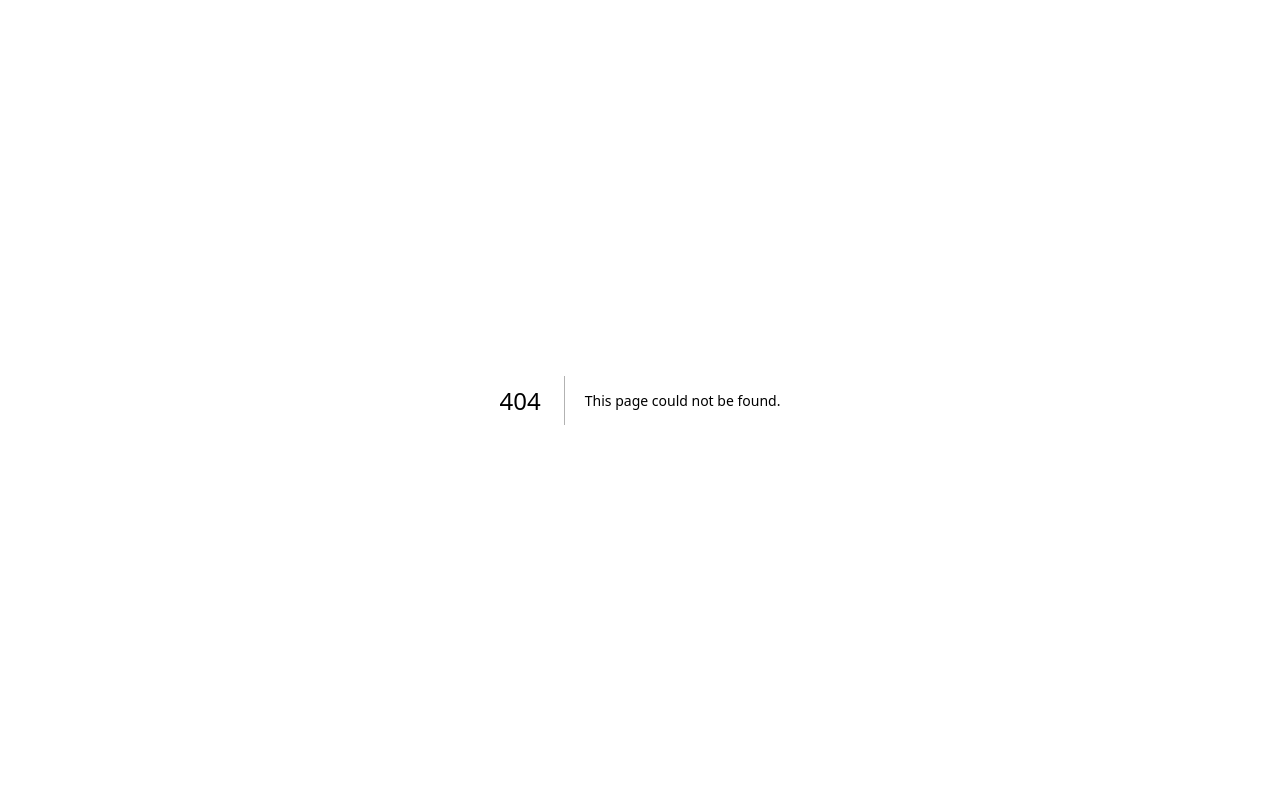
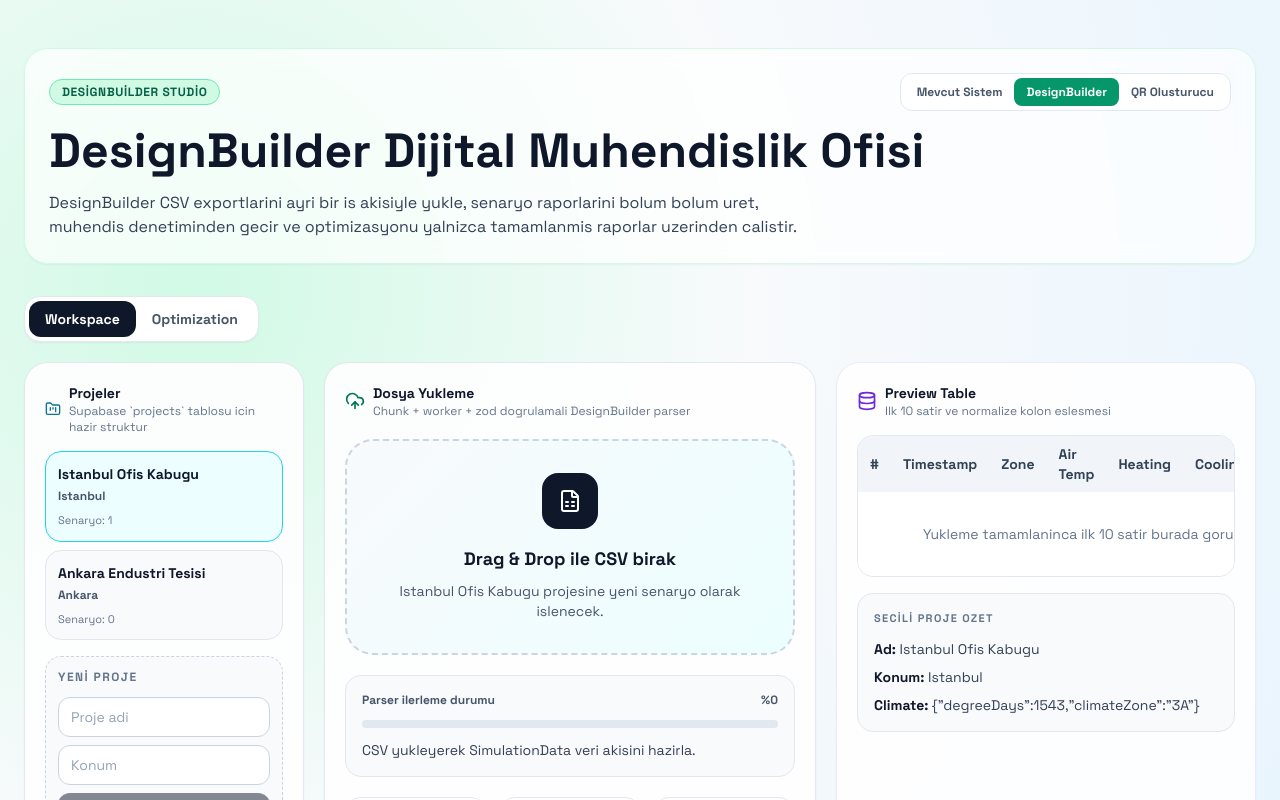
Before and after one commit to cilardasemih-collab/ardasemihcil, a Next.js app: page /designbuilder in a window 1280 px wide. Before the commit this address had no page. Shown: the top 800 px of the page. Built offline with nearby package versions, Linux system fonts and the light colour scheme.

Commit message:
Separate DesignBuilder workspace page

```diff
--- a/next.config.ts
+++ b/next.config.ts
@@ -3,6 +3,16 @@
 const nextConfig: NextConfig = {
 	async redirects() {
 		return [
+			{
+				source: "/desingbuilder",
+				destination: "/designbuilder",
+				permanent: false,
+			},
+			{
+				source: "/design-builder",
+				destination: "/designbuilder",
+				permanent: false,
+			},
 			{
 				source: "/qr",
 				destination: "/qr-olusturucu",
--- /dev/null
+++ b/src/app/designbuilder/page.tsx
@@ -0,0 +1,44 @@
+import Link from "next/link";
+
+import DesignBuilderStudio from "@/components/DesignBuilderStudio";
+
+export const metadata = {
+  title: "DesignBuilder Dijital Muhendislik Ofisi",
+  description: "DesignBuilder CSV raporlama, denetim ve optimizasyon sistemi",
+};
+
+export default function DesignBuilderPage() {
+  return (
+    <main className="min-h-screen bg-[radial-gradient(circle_at_15%_20%,#d1fae5_0,#f8fafc_35%,#e0f2fe_100%)] px-6 py-12">
+      <div className="mx-auto max-w-7xl space-y-8">
+        <section className="space-y-4 rounded-3xl border border-emerald-100 bg-white/70 p-6 shadow-sm backdrop-blur">
+          <div className="flex flex-wrap items-center justify-between gap-3">
+            <p className="inline-flex rounded-full border border-emerald-300 bg-emerald-100 px-3 py-1 text-xs font-semibold uppercase tracking-wider text-emerald-800">
+              DesignBuilder Studio
+            </p>
+            <div className="inline-flex rounded-xl border border-slate-200 bg-white p-1">
+              <Link href="/" className="rounded-lg px-3 py-1.5 text-xs font-bold text-slate-600">
+                Mevcut Sistem
+              </Link>
+              <span className="rounded-lg bg-emerald-600 px-3 py-1.5 text-xs font-bold text-white">
+                DesignBuilder
+              </span>
+              <Link href="/qr-olusturucu" className="rounded-lg px-3 py-1.5 text-xs font-bold text-slate-600">
+                QR Olusturucu
+              </Link>
+            </div>
+          </div>
+          <h1 className="text-4xl font-black leading-tight text-slate-900 md:text-5xl">
+            DesignBuilder Dijital Muhendislik Ofisi
+          </h1>
+          <p className="max-w-3xl text-base text-slate-700">
+            DesignBuilder CSV exportlarini ayri bir is akisiyle yukle, senaryo raporlarini bolum bolum uret,
+            muhendis denetiminden gecir ve optimizasyonu yalnizca tamamlanmis raporlar uzerinden calistir.
+          </p>
+        </section>
+
+        <DesignBuilderStudio />
+      </div>
+    </main>
+  );
+}
--- a/src/app/page.tsx
+++ b/src/app/page.tsx
@@ -1,16 +1,9 @@
-"use client";
+import Link from "next/link";
 
-import Link from "next/link";
-import { useState } from "react";
 import AnalysisHistory from "@/components/AnalysisHistory";
-import DesignBuilderStudio from "@/components/DesignBuilderStudio";
 import FileUpload from "@/components/FileUpload";
 
-type MainTab = "current" | "designbuilder";
-
 export default function Page() {
-  const [activeTab, setActiveTab] = useState<MainTab>("current");
-
   return (
     <main className="min-h-screen bg-[radial-gradient(circle_at_15%_20%,#d1fae5_0,#f8fafc_35%,#e0f2fe_100%)] px-6 py-12">
       <div className="mx-auto max-w-6xl space-y-8">
@@ -20,55 +13,32 @@
               Agentic Workflow
             </p>
             <div className="inline-flex rounded-xl border border-slate-200 bg-white p-1">
-              <button
-                type="button"
-                onClick={() => setActiveTab("current")}
-                className={`rounded-lg px-3 py-1.5 text-xs font-bold ${
-                  activeTab === "current" ? "bg-cyan-600 text-white" : "text-slate-600"
-                }`}
-              >
+              <span className="rounded-lg bg-cyan-600 px-3 py-1.5 text-xs font-bold text-white">
                 Mevcut Sistem
-              </button>
-              <button
-                type="button"
-                onClick={() => setActiveTab("designbuilder")}
-                className={`rounded-lg px-3 py-1.5 text-xs font-bold ${
-                  activeTab === "designbuilder" ? "bg-emerald-600 text-white" : "text-slate-600"
-                }`}
-              >
-                DesignBuilder Optimizasyon
-              </button>
+              </span>
+              <Link href="/designbuilder" className="rounded-lg px-3 py-1.5 text-xs font-bold text-slate-600">
+                DesignBuilder
+              </Link>
               <Link href="/qr-olusturucu" className="rounded-lg px-3 py-1.5 text-xs font-bold text-slate-600">
                 QR Olusturucu
               </Link>
             </div>
           </div>
           <h1 className="text-4xl font-black leading-tight text-slate-900 md:text-5xl">
-            {activeTab === "current" ? (
-              <>
-                Sanayi Verini Yukle, <br /> Analizi Baslat
-              </>
-            ) : (
-              <>
-                DesignBuilder Dosyalarini Yukle, <br /> En Iyi U Degerini Sec
-              </>
-            )}
+            Sanayi Verini Yukle, <br /> Analizi Baslat
           </h1>
           <p className="max-w-xl text-base text-slate-700">
-            {activeTab === "current"
-              ? "Bu adimda sadece CSV dosyasini guvenli sekilde Supabase Storage'a aliyoruz. Sonraki adimlarda AI formulu cikaracak, optimize edecek ve nihai raporu uretecek."
-              : "Bu sekmede DesignBuilder CSV exportlarini dogrudan inceleyebilir, detayli karsilastirma cikarabilir ve en iyi U degeri kararini alabilirsin."}
+            Bu sayfa yalnizca mevcut sanayi CSV analiz sistemini calistirir. DesignBuilder ekosistemi ayri bir
+            sayfada, kendi raporlama ve optimizasyon akisiyle calisir.
           </p>
         </section>
 
-        {activeTab === "current" ? <FileUpload /> : <DesignBuilderStudio />}
+        <FileUpload />
       </div>
 
-      {activeTab === "current" ? (
-        <div className="mx-auto mt-8 max-w-6xl">
-          <AnalysisHistory />
-        </div>
-      ) : null}
+      <div className="mx-auto mt-8 max-w-6xl">
+        <AnalysisHistory />
+      </div>
     </main>
   );
 }
--- a/src/lib/ai/geminiClient.ts
+++ b/src/lib/ai/geminiClient.ts
@@ -12,10 +12,10 @@
 };
 
 const DEFAULT_MODELS = [
-  "gemini-2.5-pro",
   "gemini-2.5-flash",
   "gemini-2.0-flash",
   "gemini-1.5-flash-latest",
+  "gemini-2.5-pro",
   "gemini-1.5-pro-latest",
   "gemini-1.5-flash",
 ];
```
